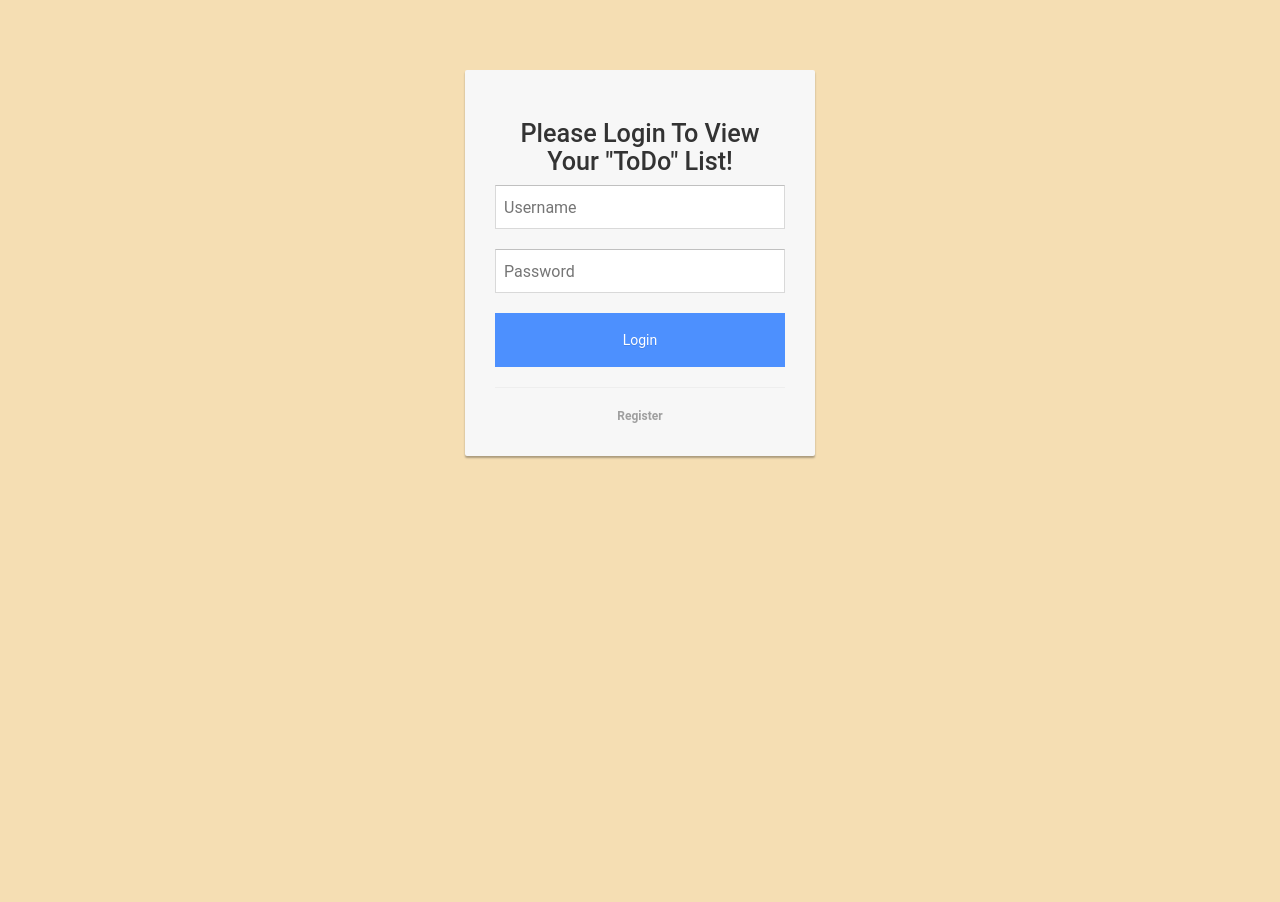
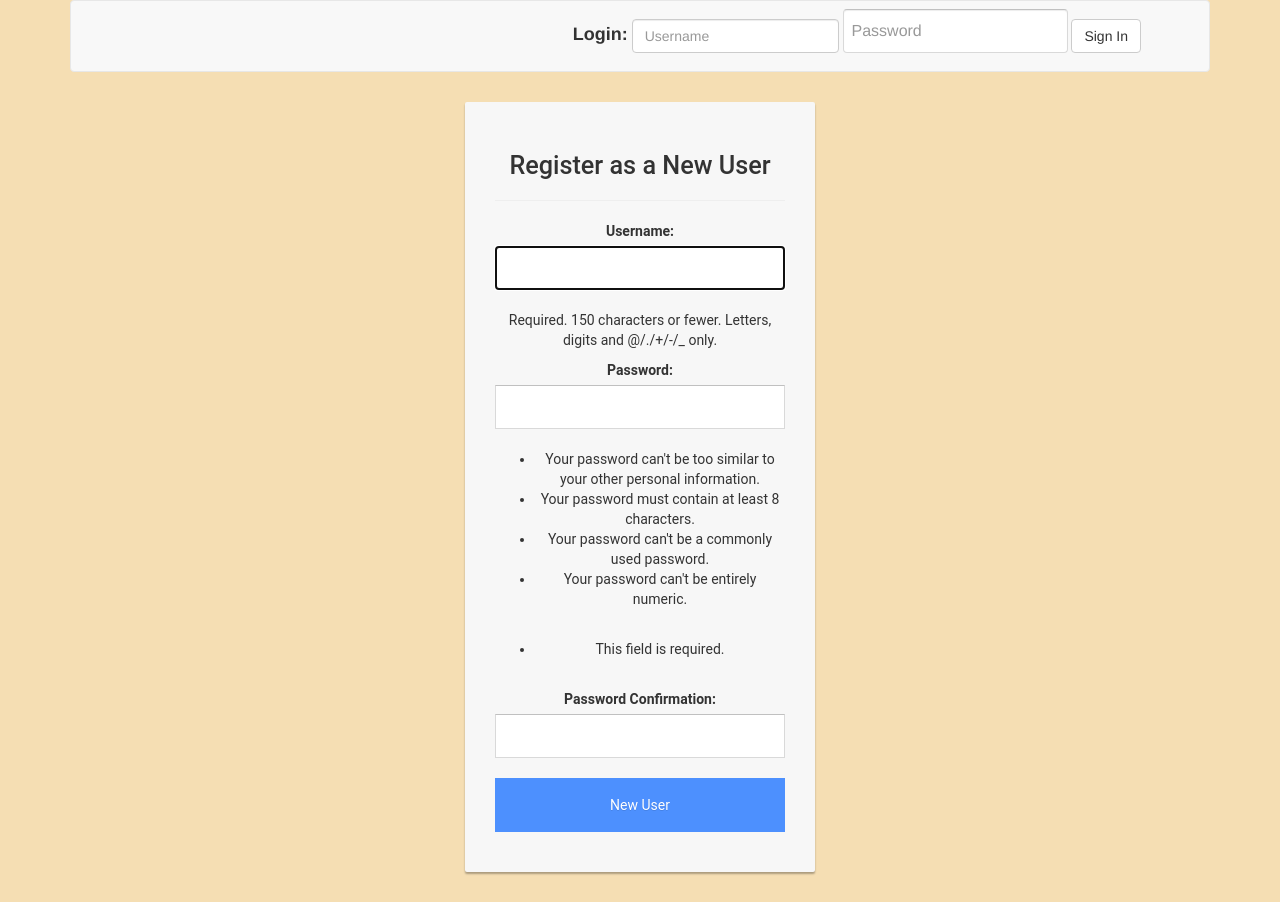
Before and after one commit to rallen0150/todo, a Django app: page / in a window 1280 px wide. Before the commit the page ends 459 px from the top, so only its background shows below. Run offline with Django 3.2, Linux system fonts and the light colour scheme; some libraries are stand-ins or nearby versions.

Commit message:
styled it up

```diff
--- a/templates/base.html
+++ b/templates/base.html
@@ -1,4 +1,5 @@
 {% load staticfiles %}
+
 <!DOCTYPE html>
 <html>
   <head>
@@ -16,14 +17,37 @@
       body {
         background-color: #F5DEB3;
       }
+      .navbar-right {
+        padding-right: 100px;
+      }
+      #login {
+        font-size: 18px;
+      }
     </style>
   </head>
   <body>
     <div class="container">
-      {% if request.user.is_authenticated %}
-        <a href="{% url 'logout' %}?next={% url 'todo_view' %}">Logout</a>
-      {% endif %}
-      <br><br>
+      <div class="navbar navbar-default">
+        {% if not request.user.is_authenticated %}
+        <div class="container">
+          <form class="navbar-form navbar-right" action="{% url 'login' %}" method="post">
+            <b id="login">Login:</b>
+            {% csrf_token %}
+              <div class="form-group">
+                <input type="text" class="form-control" name="username" placeholder="Username">
+              </div>
+              <div class="form-group">
+                <input id="password" type="password" class="form-control" name="password" placeholder="Password">
+              </div>
+              <button type="submit" class="btn btn-default">Sign In</button>
+          </form>
+        </div>
+        {% else %}
+          <nav class="nav navbar-nav navbar-right">
+            <a href="{% url 'logout' %}?next={% url 'todo_view' %}"><i class="fa fa-power-off"></i> Logout</a>
+          </nav>
+        {% endif %}
+      </div>
       {% block content %}
 
       {% endblock %}
--- a/templates/todo_list/todo_form.html
+++ b/templates/todo_list/todo_form.html
@@ -14,6 +14,7 @@
   </style>
 {% endblock %}
 {% block content %}
+  <a href="{% url 'todo_view' %}">Back</a><br>
   <div class="col-md-3"></div>
   <div class="col-md-5">
     <div class="form-area">
--- a/templates/todo_list/todo_list.html
+++ b/templates/todo_list/todo_list.html
@@ -86,34 +86,65 @@
     .login-help{
       font-size: 12px;
     }
+    #register {
+      max-width: 250px;
+    }
+    #item {
+      color: blue;
+    }
   </style>
 {% endblock %}
 
 {% block content %}
   <div class="text-center">
     {% if request.user.is_authenticated %}
-      <h4><a href="{% url 'todo_create_view' %}">New "ToDo" Item</a></h4>
+    <div class="panel panel-info">
+      <div class="panel-heading">
+        <h2>Tasks Left to Complete</h2>
+      </div>
+      <div class="panel-body">
+        <h4><a id="new_item" href="{% url 'todo_create_view' %}"><i class="fa fa-plus-circle"></i> New "ToDo" Item</a></h4>
+        <ol>
           {% for x in list %}
             {% if x.user == request.user %}
               {% if not x.complete %}
-            <h2><a href="{% url 'todo_detail_view' x.id %}">{{ x }}</a></h2>
+              <div class="modal-dialog">
+                <div class="loginmodal-container">
+                  <h2><a id="item" href="{% url 'todo_detail_view' x.id %}"><li>{{ x }}</li></a></h2>
+                </div>
+              </div>
               {% endif %}
             {% endif %}
           {% endfor %}
+        </ol>
+      </div>
+    </div>
     {% else %}
+
     <div class="modal-dialog">
       <div class="loginmodal-container">
-        <h1>Please Login To View Your "ToDo" List!</h1>
-        <form class="" action="{% url 'login' %}" method="post">
+        <h1>Register as a New User</h1>
+        <hr>
+        <form class="" action="{% url 'user_create_view' %}" method="post">
           {% csrf_token %}
-          <p><input type="text" name="username" placeholder="Username"></p>
-    			<p><input type="password" name="password" placeholder="Password"></p>
-    			<p><input type="submit" name="login" class="login loginmodal-submit" value="Login"></p>
+          <label for="id_username">Username:</label>
+          <p><input type="text" name="username" value="" autofocus="" required="" maxlength="150" id="id_username"></p>
+          <p><span class="helptext">Required. 150 characters or fewer. Letters, digits and @/./+/-/_ only.</span></p>
+          <label for="id_password1">Password:</label>
+          <p><input type="password" name="password1" required="" id="id_password1"></p>
+          <ul>
+            <li>Your password can't be too similar to your other personal information.</li>
+            <li>Your password must contain at least 8 characters.</li>
+            <li>Your password can't be a commonly used password.</li>
+            <li>Your password can't be entirely numeric.</li>
+          </ul>
+          <br>
+          <ul class="errorlist"><li>This field is required.</li></ul>
+          <br>
+          <label for="id_password2">Password Confirmation:</label>
+          <p><input type="password" name="password2" required="" id="id_password2"></p>
+          <p><input type="submit" name="login" class="login loginmodal-submit" value="New User"></p>
         </form>
-        <hr>
-        <div class="login-help">
-				   <a href="{% url 'user_create_view' %}"><b>Register</b></a>
-			  </div>
       </div>
     </div>
     {% endif %}
--- a/todo_list/models.py
+++ b/todo_list/models.py
@@ -10,3 +10,6 @@ class Todo(models.Model):
 
     def __str__(self):
         return self.title
+
+    class Meta:
+        ordering = ("date",)
```
Also changed, not shown: templates/todo_list/complete_update.html (+104 -6 lines), templates/todo_list/todo_detail.html (+7 -1 lines). Lines whose indentation alone changed are shown as unchanged.
